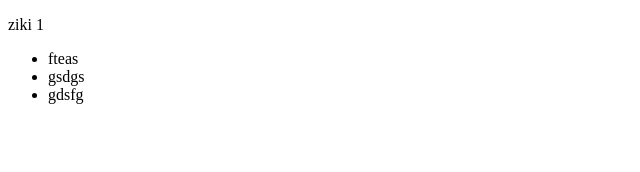
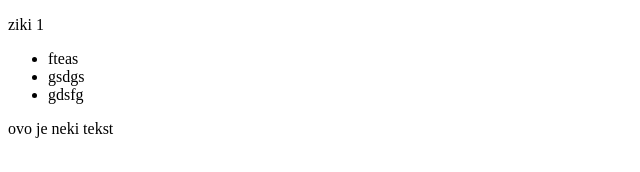
Before and after one commit to Darkooo1/vjezba_materialize, a plain HTML site: page index.html in a window 1280 px wide. Shown: the whole page, without its empty margins (0-640 px from the left). Drawn offline with Linux system fonts and the light colour scheme.

Commit message:
dodoan paragraf

```diff
--- a/index.html
+++ b/index.html
@@ -15,5 +15,9 @@
         <li>gdsfg</li>
     </ul>
 
+    <p>ovo je neki tekst
+
+    </p>
+
 </body>
 </html>
```
